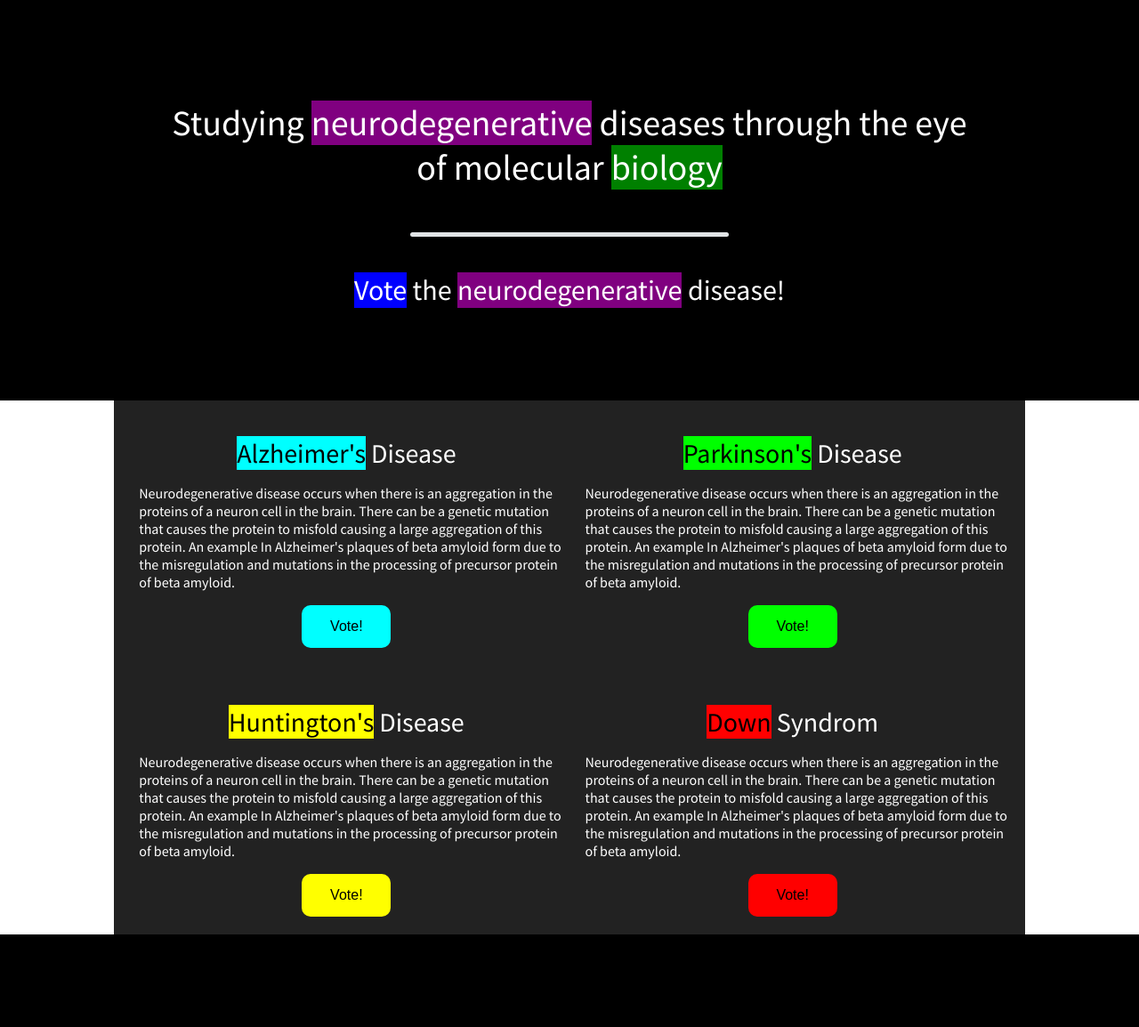
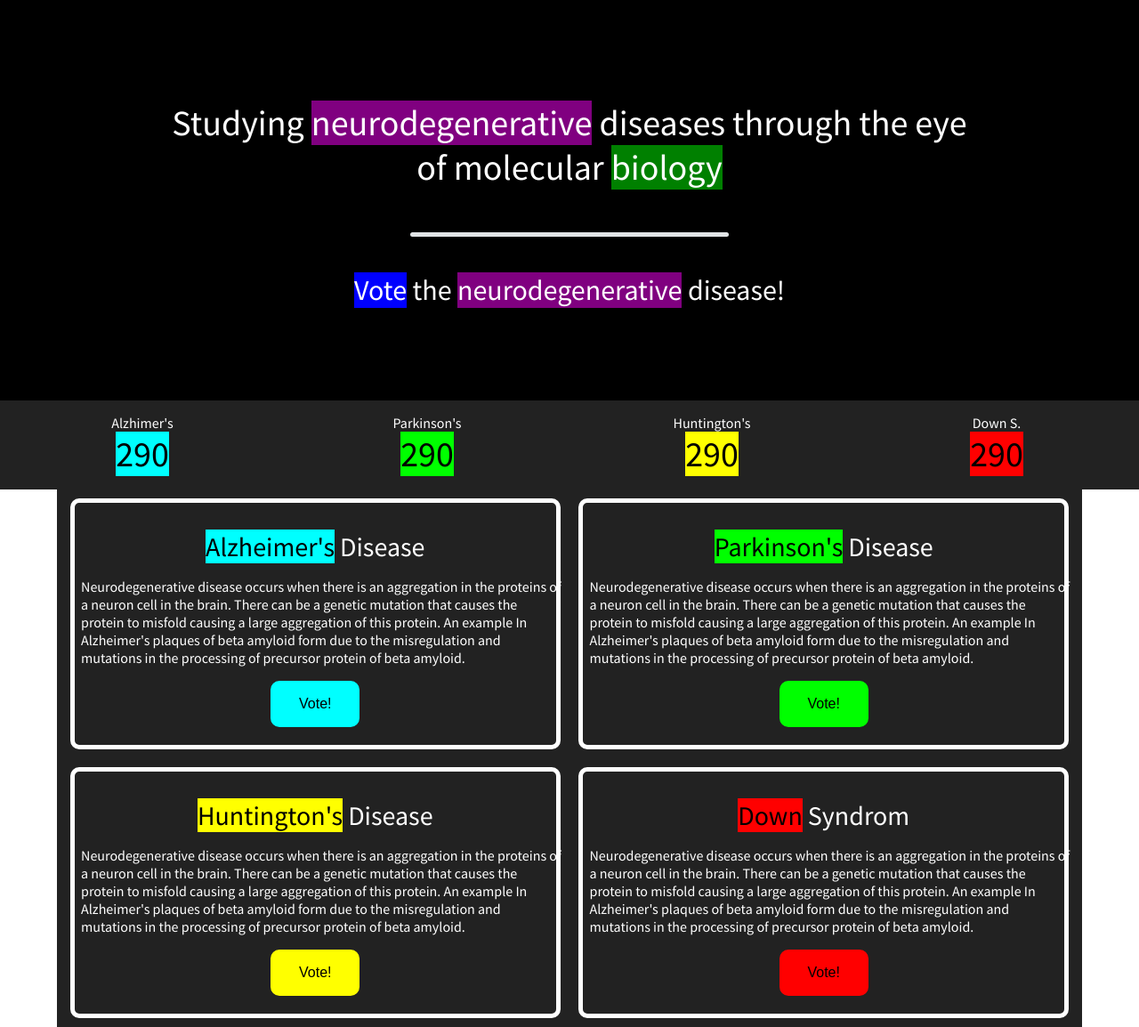
Before and after one commit to Jon-Conesa/PopularVote, a PHP site: page /main.html in a window 1280 px wide. Shown: the whole page at 89% size. Before the commit the page ends 1050 px from the top, so only its background shows below. Run offline with PHP 8.4, Linux system fonts and the light colour scheme; some web fonts are replaced.

Commit message:
Complete Design

```diff
--- a/css/main_css.css
+++ b/css/main_css.css
@@ -25,6 +25,7 @@ header p{
 body{
 	overflow: scroll;
    overflow-x: hidden;
+   font-family: "Source Sans Pro", "Sans";
 }
 
 .horizontal_line{
@@ -47,11 +48,12 @@ article{
 	display: flex;
 	align-items: center;
 	justify-content: center;
+	background-color: white;
 }
 
 #section{
-	width: 80%;
-	height: 600px;
+	width: 90%;
+	height: 100%;
 	background-color: #222222;
 	display: flex;
 	flex-direction: row;
@@ -62,13 +64,15 @@ article{
 
 .diseases{
 	width: 47%;
-	height: 47%;
+	height: 100%;
 	background-color: /*#424040*/;
 	margin: 10px;
-	border-radius: 5px;
+	border-radius: 10px;
 	display: flex;
 	align-items: center;
 	flex-direction: column;
+	border: 5px solid;
+	border-color: white;
 }
 
 .disease_title{
@@ -100,7 +104,106 @@ article{
 	border-radius: 10px;
 }
 
-#Alzheimer{
-	border-right: 5px;
-	border-color: white;
+
+
+
+
+.vote_button:hover {
+  	/*background-color: #4CAF50;
+  	color: white;
+  	-webkit-transition-duration: 0.4s;
+  	transition-duration: 0.4s;*/
 }
+
+
+.alz{
+	background-color: #00FFFF;
+	color: black;
+	border: 2px solid #00FFFF;
+}
+
+.alz:hover{
+	background-color: #222222;
+	color: white;
+	border: 2px solid #00FFFF;
+  	-webkit-transition-duration: 0.4s;
+  	transition-duration: 0.4s;*
+
+}
+
+.park{
+	background-color: #00FF00;
+	color: black;
+	border: 2px solid #00FF00;
+}
+
+.park:hover{
+	background-color: #222222;
+	color: white;
+	border: 2px solid #00FF00;
+  	-webkit-transition-duration: 0.4s;
+  	transition-duration: 0.4s;*
+
+}
+
+.hun{
+	background-color: #FFFF00;
+	color: black;
+	border: 2px solid #FFFF00;
+}
+
+.hun:hover{
+	background-color: #222222;
+	color: white;
+	border: 2px solid #FFFF00;
+  	-webkit-transition-duration: 0.4s;
+  	transition-duration: 0.4s;*
+
+}
+
+.dow{
+	background-color: #FF0000;
+	color: black;
+	border: 2px solid #FF0000;
+}
+
+.dow:hover{
+	background-color: #222222;
+	color: white;
+	border: 2px solid #FF0000;
+  	-webkit-transition-duration: 0.4s;
+  	transition-duration: 0.4s;*
+
+}
+
+#counter{
+	width: 100%;
+	height: 100px;
+	background-color: #222222 ;
+	display: flex;
+	align-items: center;
+	justify-content: space-around;
+}
+
+.counter_disease{
+	width: 15%;
+	height: 100%;
+	background-color: #222222;
+	display: flex;
+	flex-direction: column;
+	align-items: top;
+	justify-content: center;
+}
+
+.disease_counter_title{
+	color: white;
+	margin: 0;
+	text-align: center;
+}
+
+.number{
+	font-size: 40px;
+	margin: 0;
+	text-align: center;
+	color: white;
+}
--- a/main.html
+++ b/main.html
@@ -21,17 +21,35 @@
 			<p style="font-size: 200%;"><span style="background-color: blue;">Vote</span> the <span style="background-color: purple;">neurodegenerative</span> disease!</p>
 		</div>
 	</header>
+	<div id="counter">
+		<section class="counter_disease" id="alzhimer_counter">
+			<p class="disease_counter_title">Alzhimer's</p>
+			<div><p class="number"><span style="background-color: #00FFFF; color: black;">290</span></p></div>
+		</section>
+		<section class="counter_disease" id="parkinson_counter">
+			<p class="disease_counter_title">Parkinson's</p>
+			<div><p class="number"><span style="background-color: #00FF00; color: black;">290</span></p></div>
+		</section>
+		<section class="counter_disease" id="huntington_counter">
+			<p class="disease_counter_title">Huntington's</p>
+			<div><p class="number"><span style="background-color: #FFFF00; color: black;">290</span></p></div>
+		</section>
+		<section class="counter_disease" id="down_counter">
+			<p class="disease_counter_title">Down S.</p>
+			<div><p class="number"><span style="background-color: #FF0000; color: black;">290</span></p></div>
+		</section>
+	</div>
 	<article>
 		<div id="section">
 			<div id="Alzheimer" class="diseases">
 				<p class="disease_title"><span style="background-color: #00FFFF; color: black;">Alzheimer's</span> Disease</p>
 				<p class="main_expl">Neurodegenerative disease occurs when there is an aggregation in the proteins of a neuron cell in the brain. There can be a genetic mutation that causes the protein to misfold causing a large aggregation of this protein. An example In Alzheimer's plaques of beta amyloid form due to the misregulation and mutations in the processing of precursor protein of beta amyloid.</p>
-				<button class="vote_button" style="background-color: #00FFFF; color: black;"> Vote! </button>
+				<button class="vote_button alz"> Vote! </button><br>
 			</div>
 			<div id="Parkinson" class="diseases">
 				<p class="disease_title"><span style="background-color: #00FF00; color: black;">Parkinson's</span> Disease</p>
 				<p class="main_expl">Neurodegenerative disease occurs when there is an aggregation in the proteins of a neuron cell in the brain. There can be a genetic mutation that causes the protein to misfold causing a large aggregation of this protein. An example In Alzheimer's plaques of beta amyloid form due to the misregulation and mutations in the processing of precursor protein of beta amyloid.</p>
-				<button class="vote_button" style="background-color: #00FF00; color: black;"> Vote! </button>
+				<button class="vote_button park"> Vote! </button><br>
 			</div>
 			<div id="horziontal_div">
 				<hr class="horizontal_line">
@@ -39,12 +57,12 @@
 			<div id="Huntington" class="diseases">
 				<p class="disease_title"><span style="background-color: #FFFF00; color: black;">Huntington's</span> Disease</p>
 				<p class="main_expl">Neurodegenerative disease occurs when there is an aggregation in the proteins of a neuron cell in the brain. There can be a genetic mutation that causes the protein to misfold causing a large aggregation of this protein. An example In Alzheimer's plaques of beta amyloid form due to the misregulation and mutations in the processing of precursor protein of beta amyloid.</p>
-				<button class="vote_button" style="background-color: #FFFF00; color: black;"> Vote! </button>
+				<button class="vote_button hun"> Vote! </button><br>
 			</div>
 			<div id="Down" class="diseases">
 				<p class="disease_title"><span style="background-color: #FF0000; color: black;">Down</span> Syndrom</p>
 				<p class="main_expl">Neurodegenerative disease occurs when there is an aggregation in the proteins of a neuron cell in the brain. There can be a genetic mutation that causes the protein to misfold causing a large aggregation of this protein. An example In Alzheimer's plaques of beta amyloid form due to the misregulation and mutations in the processing of precursor protein of beta amyloid.</p>
-				<button class="vote_button" style="background-color: #FF0000; color: black;"> Vote! </button>
+				<button class="vote_button dow"> Vote! </button><br>
 			</div>
 		</div>
 	</article>
```
